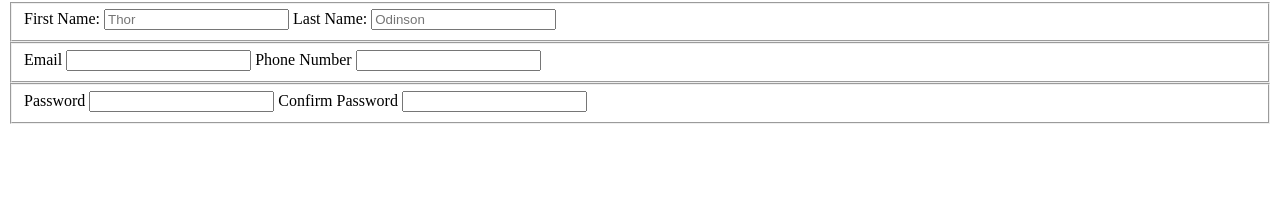
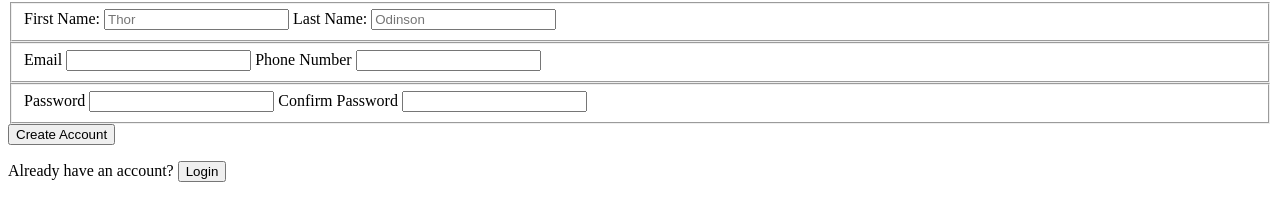
Before and after one commit to MiteshDaryani/Sign-up-forms, a plain HTML site: page index.html in a window 1280 px wide. Shown: the part 112-332 px from the top of the page. Drawn offline with Linux system fonts and the light colour scheme.

Commit message:
Added the create account button and some footer content

```diff
--- a/index.html
+++ b/index.html
@@ -51,5 +51,8 @@
 
     </form>
 
+    <button type="Submit">Create Account</button>
+
+    <p>Already have an account? <button>Login</button></p>
 </body>
 </html>
```
